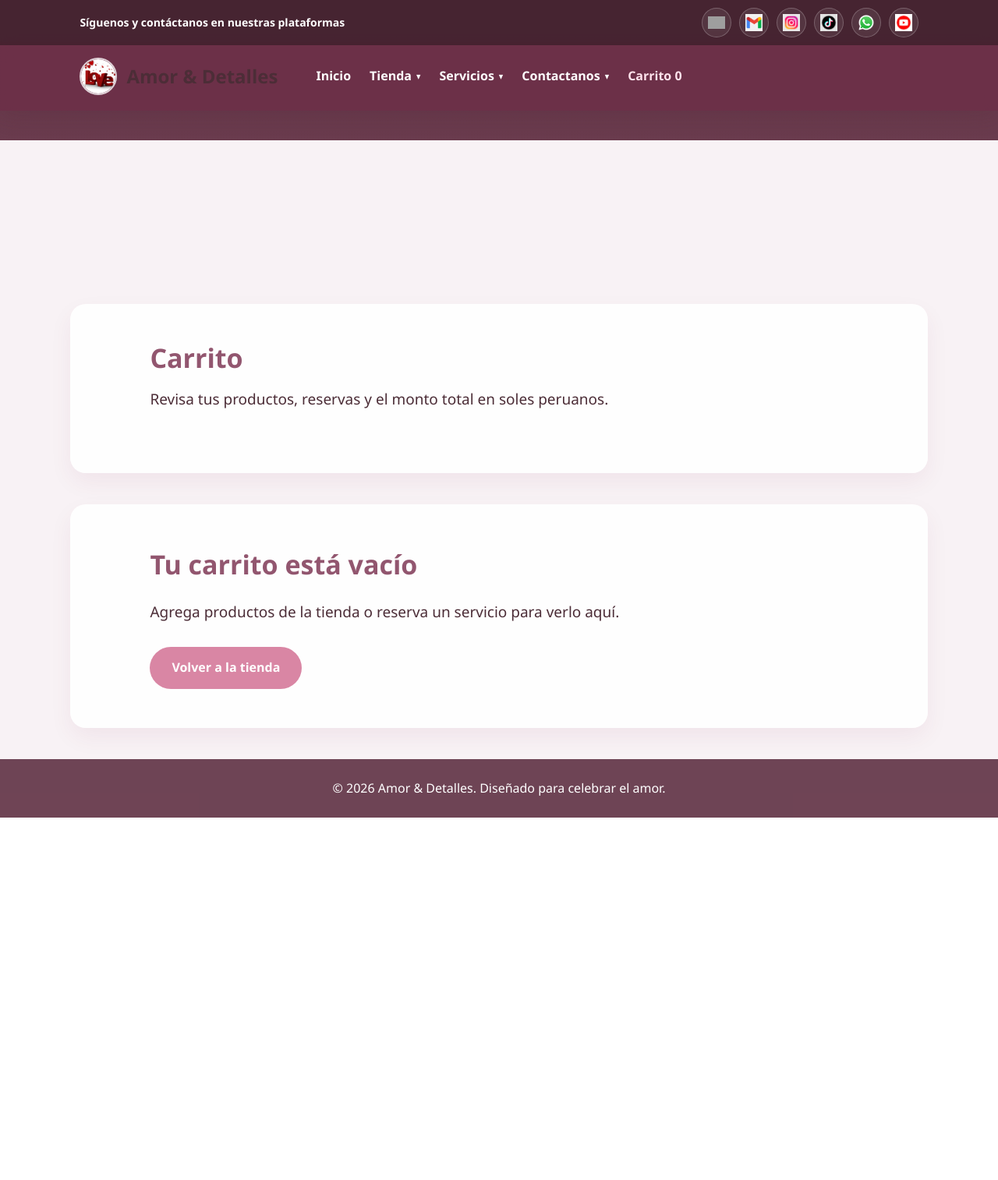
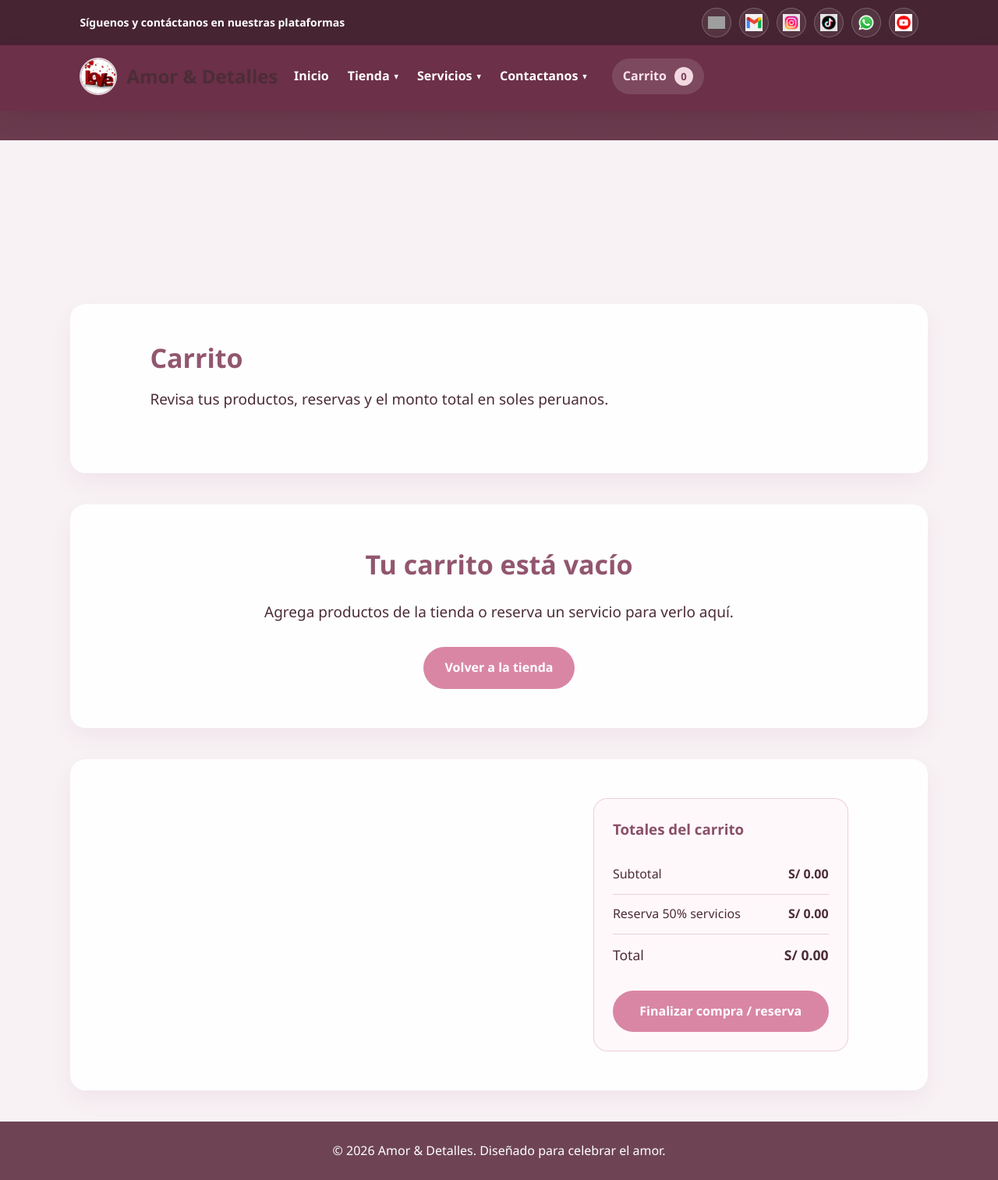
Before and after one commit to sanchez-44/codezx, a PHP site: page /carrito.html in a window 1280 px wide. Shown: the whole page at 78% size. Before the commit the page ends 1049 px from the top, so only its background shows below. Run offline with PHP 8.4, Linux system fonts and the light colour scheme; grey boxes are pictures that could not be loaded.

Commit message:
Agregar estilos para carrito tienda y reserva de servicios

```diff
--- a/styles.css
+++ b/styles.css
@@ -388,7 +388,8 @@ body {
 }
 
 input,
-textarea {
+textarea,
+select {
   width: 100%;
   padding: 14px;
   border: 1px solid rgba(228, 197, 210, 0.95);
@@ -467,6 +468,317 @@ footer {
   animation: burstIntro 1.4s ease-out forwards;
 }
 
+/* NUEVAS SECCIONES: TIENDA, RESERVA Y CARRITO */
+.shop-grid {
+  display: grid;
+  grid-template-columns: repeat(3, 1fr);
+  gap: 22px;
+  margin-top: 24px;
+}
+
+.shop-card {
+  background: rgba(255, 248, 251, 0.95);
+  border: 1px solid rgba(233, 203, 215, 0.9);
+  border-radius: 18px;
+  overflow: hidden;
+  display: flex;
+  flex-direction: column;
+  box-shadow: 0 10px 24px rgba(112, 11, 60, 0.06);
+}
+
+.shop-card img {
+  width: 100%;
+  height: 220px;
+  object-fit: cover;
+}
+
+.shop-card h3,
+.shop-card p,
+.shop-card-footer {
+  padding-left: 20px;
+  padding-right: 20px;
+}
+
+.shop-card h3 {
+  padding-top: 18px;
+  color: #8a5068;
+}
+
+.shop-card p {
+  padding-top: 8px;
+  padding-bottom: 18px;
+  flex: 1;
+}
+
+.shop-card-footer {
+  display: flex;
+  align-items: center;
+  justify-content: space-between;
+  gap: 12px;
+  padding-bottom: 20px;
+}
+
+.add-cart-btn {
+  padding: 12px 18px;
+}
+
+.cart-link-item {
+  margin-left: 8px;
+}
+
+.cart-link {
+  display: inline-flex;
+  align-items: center;
+  gap: 10px;
+  padding: 10px 14px;
+  border-radius: 999px;
+  background: rgba(255, 255, 255, 0.12);
+}
+
+.cart-count {
+  min-width: 24px;
+  height: 24px;
+  display: inline-flex;
+  align-items: center;
+  justify-content: center;
+  border-radius: 999px;
+  background: rgba(255, 232, 240, 0.9);
+  color: #7b3f59;
+  font-size: 13px;
+  font-weight: 700;
+}
+
+.service-meta {
+  margin: 12px 0 16px;
+  color: #92566f;
+}
+
+.booking-layout {
+  display: grid;
+  grid-template-columns: 1fr 1.1fr;
+  gap: 28px;
+  align-items: start;
+}
+
+.booking-kicker {
+  text-transform: uppercase;
+  letter-spacing: 0.08em;
+  color: #a15f79;
+  font-weight: 700;
+  margin-bottom: 12px;
+}
+
+.booking-highlights {
+  display: grid;
+  gap: 16px;
+  margin-top: 24px;
+}
+
+.booking-highlights div {
+  padding: 16px 18px;
+  border-radius: 14px;
+  background: rgba(255, 243, 248, 0.88);
+  border: 1px solid rgba(233, 203, 215, 0.9);
+}
+
+.booking-highlights span {
+  display: block;
+  margin-top: 4px;
+}
+
+.booking-form {
+  background: rgba(255, 248, 251, 0.96);
+  border: 1px solid rgba(233, 203, 215, 0.9);
+  border-radius: 20px;
+  padding: 28px;
+  box-shadow: 0 14px 32px rgba(112, 11, 60, 0.08);
+}
+
+.booking-form h3 {
+  margin-bottom: 18px;
+  color: #8a5068;
+}
+
+.form-grid {
+  display: grid;
+  gap: 16px;
+}
+
+.form-grid.two-cols {
+  grid-template-columns: repeat(2, 1fr);
+}
+
+.form-grid label {
+  display: flex;
+  flex-direction: column;
+  gap: 8px;
+}
+
+.form-grid span {
+  font-weight: 600;
+  color: #7b4d5e;
+}
+
+.full-width {
+  grid-column: 1 / -1;
+}
+
+.reserve-summary {
+  margin: 22px 0;
+  padding: 18px;
+  border-radius: 16px;
+  background: rgba(247, 231, 238, 0.9);
+  display: grid;
+  gap: 10px;
+}
+
+.reserve-summary div {
+  display: flex;
+  align-items: center;
+  justify-content: space-between;
+  gap: 20px;
+}
+
+.cart-layout {
+  display: grid;
+  grid-template-columns: 1.5fr 0.9fr;
+  gap: 24px;
+}
+
+.cart-list {
+  display: grid;
+  gap: 18px;
+}
+
+.cart-item-card {
+  display: grid;
+  grid-template-columns: 110px 1fr auto;
+  gap: 18px;
+  align-items: center;
+  background: rgba(255, 248, 251, 0.95);
+  border: 1px solid rgba(233, 203, 215, 0.9);
+  border-radius: 18px;
+  padding: 18px;
+}
+
+.cart-item-card img {
+  width: 110px;
+  height: 110px;
+  object-fit: cover;
+  border-radius: 12px;
+}
+
+.cart-item-info h3 {
+  color: #8a5068;
+  margin-bottom: 8px;
+}
+
+.reserve-note {
+  color: #9b5772;
+  font-weight: 600;
+  margin-top: 8px;
+}
+
+.cart-item-controls {
+  display: grid;
+  gap: 12px;
+  justify-items: end;
+}
+
+.qty-box {
+  display: inline-flex;
+  align-items: center;
+  border: 1px solid rgba(220, 192, 203, 0.95);
+  border-radius: 999px;
+  overflow: hidden;
+}
+
+.qty-box button {
+  background: transparent;
+  color: #7b4d5e;
+  padding: 10px 14px;
+}
+
+.qty-box span {
+  min-width: 36px;
+  text-align: center;
+  font-weight: 700;
+}
+
+.remove-btn {
+  background: transparent;
+  color: #9c5b75;
+  border: 1px solid rgba(220, 192, 203, 0.95);
+  padding: 10px 16px;
+}
+
+.service-chip {
+  background: rgba(247, 231, 238, 0.95);
+  color: #8a5068;
+  padding: 8px 12px;
+  border-radius: 999px;
+  font-weight: 700;
+}
+
+.cart-summary-box {
+  background: rgba(255, 248, 251, 0.96);
+  border: 1px solid rgba(233, 203, 215, 0.9);
+  border-radius: 18px;
+  padding: 24px;
+  height: fit-content;
+  position: sticky;
+  top: 160px;
+}
+
+.cart-summary-box h3 {
+  color: #8a5068;
+  margin-bottom: 18px;
+}
+
+.summary-row {
+  display: flex;
+  justify-content: space-between;
+  gap: 16px;
+  padding: 12px 0;
+  border-bottom: 1px solid rgba(233, 203, 215, 0.9);
+}
+
+.summary-row.total {
+  font-size: 1.1rem;
+  border-bottom: none;
+}
+
+.checkout-btn {
+  width: 100%;
+  text-align: center;
+  margin-top: 20px;
+}
+
+.empty-cart-state {
+  text-align: center;
+}
+
+.ui-toast {
+  position: fixed;
+  right: 24px;
+  bottom: 24px;
+  background: rgba(96, 49, 68, 0.95);
+  color: #fff;
+  padding: 14px 18px;
+  border-radius: 14px;
+  box-shadow: 0 14px 24px rgba(72, 29, 46, 0.18);
+  opacity: 0;
+  transform: translateY(16px);
+  pointer-events: none;
+  transition: opacity 0.25s ease, transform 0.25s ease;
+  z-index: 2600;
+}
+
+.ui-toast.show {
+  opacity: 1;
+  transform: translateY(0);
+}
+
 @keyframes floatIntro {
   0% {
     transform: translateY(60px) scale(0.4) rotate(0deg);
@@ -525,11 +837,16 @@ footer {
   .category-grid,
   .mega-menu,
   .about-grid,
-  .service-page-grid {
+  .service-page-grid,
+  .shop-grid,
+  .booking-layout,
+  .cart-layout {
     grid-template-columns: 1fr;
   }
 
-  .product-block {
+  .product-block,
+  .cart-item-card,
+  .form-grid.two-cols {
     grid-template-columns: 1fr;
   }
 
@@ -537,6 +854,10 @@ footer {
   .mega-menu {
     min-width: 240px;
     left: 50%;
+  }
+
+  .cart-summary-box {
+    position: static;
   }
 }
 
```
